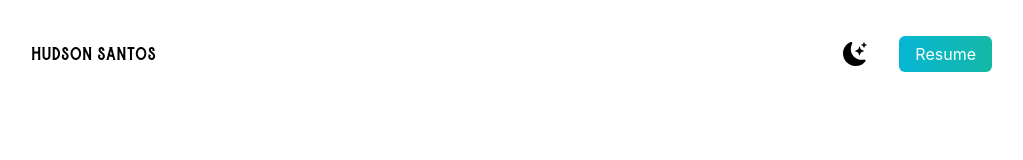
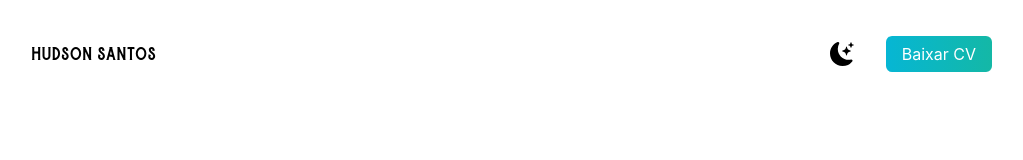
Before and after one commit to hudsonsamuelsantos/portfolio, a Next.js app: page / in a window 1280 px wide. Shown: the top 160 px of the page, without its empty margins (128-1151 px from the left). Built offline with nearby package versions, Linux system fonts and the light colour scheme.

Commit message:
atualizando conteúdo do botâo

```diff
--- a/pages/index.js
+++ b/pages/index.js
@@ -37,7 +37,7 @@ export default function Home() {
                   className="bg-gradient-to-r from-cyan-500 text- to-teal-500 text-white px-4 py-2 border-none rounded-md ml-8"
                   href="#"
                 >
-                  Resume
+                  Baixar CV
                 </a>
               </li>
             </ul>
```
